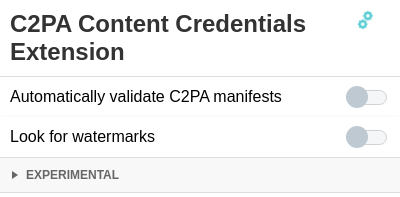
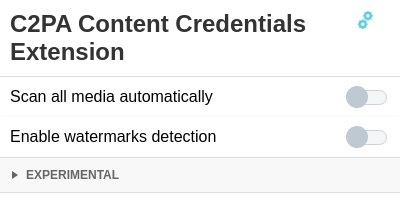
Before and after one commit to digimarc-corp/c2pa-content-credentials-extension, a browser extension: page src/popup/popup.html in a window 400 px wide. Shown: the top 197 px of the page. Drawn offline with Linux system fonts and the light colour scheme.

Commit message:
updated options names

```diff
--- a/src/popup/popup.html
+++ b/src/popup/popup.html
@@ -260,7 +260,7 @@
       </div>
     </div>
   <div class="toggle-container">
-    <span>Automatically validate C2PA manifests</span>
+    <span>Scan all media automatically</span>
     <label class="toggle-label">
       <input type="checkbox" class="toggle" id="toggle"/>
       <div class="toggle-background">
@@ -269,7 +269,7 @@
     </label>
   </div>
   <div class="toggle-container boxShadow">
-    <span>Look for watermarks</span>
+    <span>Enable watermarks detection</span>
     <label class="toggle-label">
       <input type="checkbox" class="toggle" id="toggle-wm"/>
       <div class="toggle-background">
```
